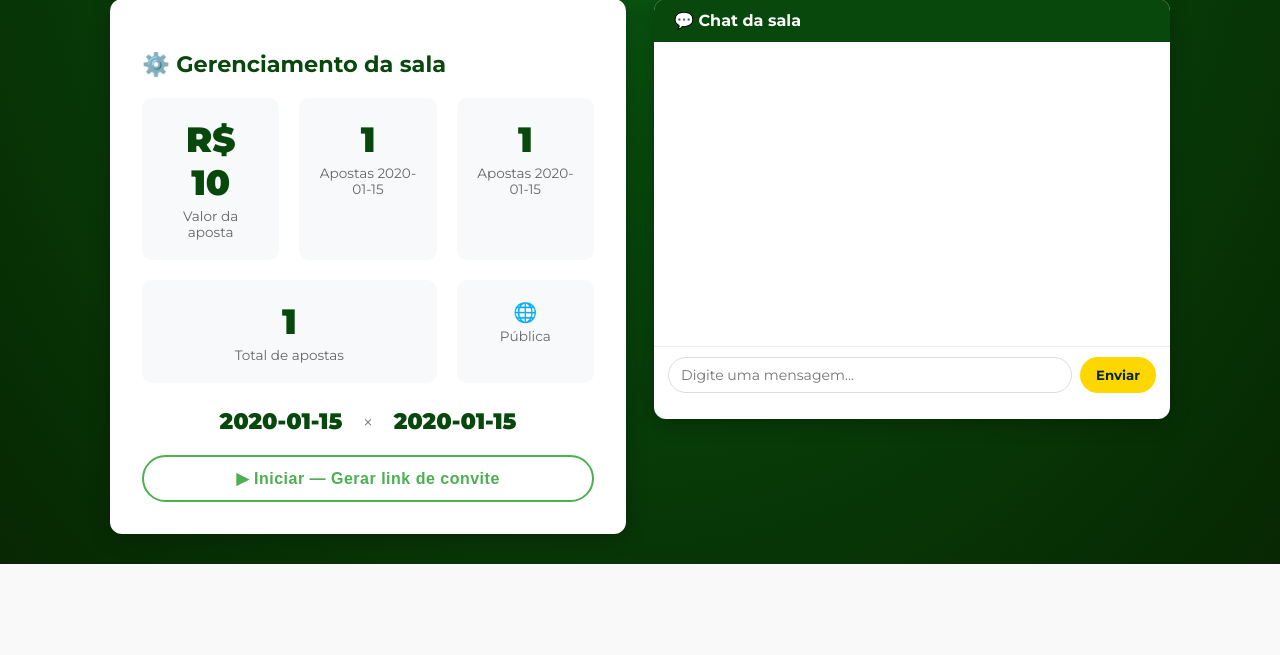
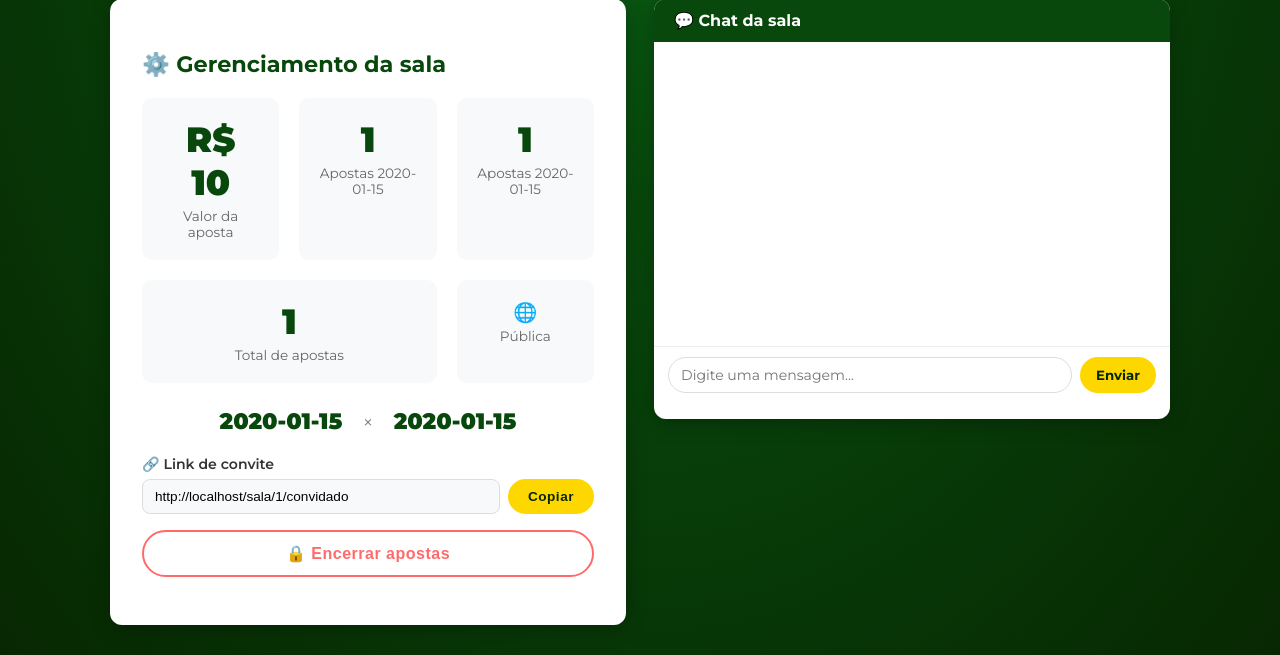
Before and after one commit to RJGuga/projeto_guti_v2, a Flask app: page /sala/1 in a window 1280 px wide. Shown: the part 250-905 px from the top of the page. Before the commit the page ends 814 px from the top, so only its background shows below. Run offline with Flask 3, Linux system fonts and the light colour scheme; the visitor is signed in with stand-in values (Sample User, id 1); tables that the repository leaves empty hold one stand-in row (values such as "Sample post"); data that the repository does not hold is empty; some libraries are stand-ins or nearby versions.

Commit message:
Correção de bugs

```diff
--- a/app/database.py
+++ b/app/database.py
@@ -70,6 +70,7 @@ def create_tables():
         'ALTER TABLE salas ADD COLUMN paga INTEGER DEFAULT 0',
         'ALTER TABLE salas ADD COLUMN vencedor TEXT DEFAULT NULL',
         'ALTER TABLE salas ADD COLUMN publica INTEGER DEFAULT 0',
+        'ALTER TABLE salas ADD COLUMN iniciada INTEGER DEFAULT 0',
     ]:
         try:
             cursor.execute(ddl)
@@ -164,7 +165,7 @@ def get_sala_detalhada_por_id(id_sala):
 
 def get_salas_criadas_por_usuario(id_usuario):
     conn = get_db_connection()
-    rows = conn.execute('SELECT * FROM salas WHERE id_criador = ?', (id_usuario,)).fetchall()
+    rows = conn.execute('SELECT * FROM salas WHERE id_criador = ? ORDER BY id DESC', (id_usuario,)).fetchall()
     conn.close()
     return rows
 
@@ -172,6 +173,13 @@ def get_salas_criadas_por_usuario(id_usuario):
 def encerrar_sala(id_sala):
     conn = get_db_connection()
     conn.execute('UPDATE salas SET encerrada = 1 WHERE id = ?', (id_sala,))
+    conn.commit()
+    conn.close()
+
+
+def iniciar_sala(id_sala):
+    conn = get_db_connection()
+    conn.execute('UPDATE salas SET iniciada = 1 WHERE id = ?', (id_sala,))
     conn.commit()
     conn.close()
 
--- a/app/routes/salas.py
+++ b/app/routes/salas.py
@@ -1,7 +1,7 @@
 from flask import Blueprint, render_template, request, redirect, url_for, session, jsonify
 from ..database import (
     insert_sala, get_sala_por_id, get_sala_detalhada_por_id,
-    get_salas_criadas_por_usuario, encerrar_sala,
+    get_salas_criadas_por_usuario, encerrar_sala, iniciar_sala,
     get_quantidade_apostas_por_sala, get_quantidade_apostas_por_time,
     get_usuario_por_id, get_apostadores_por_time, creditar_premio,
     marcar_sala_paga, sala_ja_paga, salvar_vencedor
@@ -79,6 +79,13 @@ def encerrar_apostas(id_sala):
     return jsonify({'quantidade_apostas': quantidade})
 
 
+@salas_bp.route('/sala/<int:id_sala>/iniciar', methods=['POST'])
+@login_required
+def iniciar_sala_route(id_sala):
+    iniciar_sala(id_sala)
+    return jsonify({'ok': True})
+
+
 @salas_bp.route('/salas/publicas', methods=['GET'])
 def salas_publicas_json():
     from ..database import get_salas_publicas
@@ -150,7 +157,7 @@ def resultado(id_sala):
 
     criador = get_usuario_por_id(sala['id_criador'])
     nome_criador = criador['nome'] if criador else ''
-    vencedor = request.args.get('vencedor')
+    vencedor = request.args.get('vencedor') or sala['vencedor']
     apostas_time1 = get_quantidade_apostas_por_time(id_sala, sala['time1'])
     apostas_time2 = get_quantidade_apostas_por_time(id_sala, sala['time2'])
     quantidade_apostas = get_quantidade_apostas_por_sala(id_sala)
--- a/app/templates/apostas_por_usuario.html
+++ b/app/templates/apostas_por_usuario.html
@@ -33,7 +33,7 @@
                 <ul style="list-style:none; padding:0; margin:0;">
                     {% for aposta, sala in apostas_abertas %}
                     <li style="padding:10px 0; border-bottom:1px solid #eee;">
-                        <a href="{{ url_for('salas.sala', id_sala=aposta.id_sala) }}" class="qaq-link" style="font-weight:600;">{{ sala.nome_sala }}</a>
+                        <a href="{{ url_for('salas.sala_convidado', id_sala=aposta.id_sala) }}" class="qaq-link" style="font-weight:600;">{{ sala.nome_sala }}</a>
                         <br>
                         <span style="font-size:0.83rem; color:#555;">⚽ Apostou em: <b>{{ aposta.time_selecionado }}</b></span>
                         <br>
--- a/app/templates/login.html
+++ b/app/templates/login.html
@@ -1,4 +1,4 @@
-﻿﻿<!DOCTYPE html>
+<!DOCTYPE html>
 <html lang="pt-BR">
 <head>
     <meta charset="UTF-8">
@@ -35,7 +35,7 @@ $('#loginForm').submit(function(e) {
     $.ajax({
         url: "{{ url_for('auth.login') }}",
         method: "POST",
-        data: { email: $('#email').val(), senha: $('#senha').val() },
+        data: { email: $('#email').val(), senha: $('#senha').val(), next: $('input[name="next"]').val() },
         success: function(r) {
             if (r.status === 'sucesso') {
                 Swal.fire({ icon:'success', title:'Bem-vindo!', showConfirmButton:false, timer:1500 })
--- a/app/templates/resultado.html
+++ b/app/templates/resultado.html
@@ -57,7 +57,7 @@
                 </div>
                 <div class="stat-box">
                     <div class="stat-num">R$ {{ '{:.2f}'.format(valor_total) }}</div>
-                    <div class="stat-label">Valor total do poço</div>
+                    <div class="stat-label">Valor total das apostas</div>
                 </div>
                 <div class="stat-box">
                     <div class="stat-num">R$ {{ '{:.2f}'.format(taxa_administrativa) }}</div>
--- a/app/templates/sala.html
+++ b/app/templates/sala.html
@@ -66,22 +66,24 @@
             </div>
 
             <!-- Link de convite -->
-            <div id="url-container" style="display:none; margin-bottom:16px;">
+            <div id="url-container" style="display:{% if sala.iniciada %}block{% else %}none{% endif %}; margin-bottom:16px;">
                 <label style="font-weight:600; font-size:0.88rem; color:#333; display:block; margin-bottom:6px;">🔗 Link de convite</label>
                 <div style="display:flex; gap:8px;">
-                    <input type="text" id="url-field" readonly style="flex:1; padding:8px 12px; border:1.5px solid #ddd; border-radius:8px; font-size:0.85rem; background:#f8f9fa;">
+                    <input type="text" id="url-field" readonly
+                        value="{% if sala.iniciada %}{{ url_for('salas.sala_convidado', id_sala=sala.id, _external=True) }}{% endif %}"
+                        style="flex:1; padding:8px 12px; border:1.5px solid #ddd; border-radius:8px; font-size:0.85rem; background:#f8f9fa;">
                     <button onclick="copyURL()" class="btn-qaq solid" style="white-space:nowrap;">Copiar</button>
                 </div>
             </div>
 
             <!-- Ações -->
             <div style="display:flex; flex-direction:column; gap:10px;">
-                <button id="btn-iniciar" class="btn-qaq green" style="width:100%; padding:12px; font-size:1rem;"
-                    onclick="exibirURL(); document.getElementById('encerrar-wrap').style.display='block'; this.style.display='none';">
+                <button id="btn-iniciar" class="btn-qaq green" style="width:100%; padding:12px; font-size:1rem; display:{% if sala.iniciada %}none{% else %}block{% endif %};"
+                    onclick="iniciarSala();">
                     ▶ Iniciar — Gerar link de convite
                 </button>
 
-                <div id="encerrar-wrap" style="display:none;">
+                <div id="encerrar-wrap" style="display:{% if sala.iniciada %}block{% else %}none{% endif %};">
                     <form id="encerrar-apostas-form" onsubmit="encerrarApostas(event)">
                         <button id="btn-encerrar-apostas" class="btn-qaq danger" style="width:100%; padding:12px; font-size:1rem;" type="submit">
                             🔒 Encerrar apostas
@@ -144,10 +146,16 @@ $(document).ready(function() {
     });
 });
 
-function exibirURL() {
-    var url = window.location.origin + '/sala/{{ sala.id }}/convidado';
-    document.getElementById('url-field').value = url;
-    document.getElementById('url-container').style.display = 'block';
+function iniciarSala() {
+    fetch('/sala/{{ sala.id }}/iniciar', { method: 'POST' })
+        .then(r => r.json())
+        .then(function() {
+            var url = window.location.origin + '/sala/{{ sala.id }}/convidado';
+            document.getElementById('url-field').value = url;
+            document.getElementById('url-container').style.display = 'block';
+            document.getElementById('encerrar-wrap').style.display = 'block';
+            document.getElementById('btn-iniciar').style.display = 'none';
+        });
 }
 
 function copyURL() {
```
